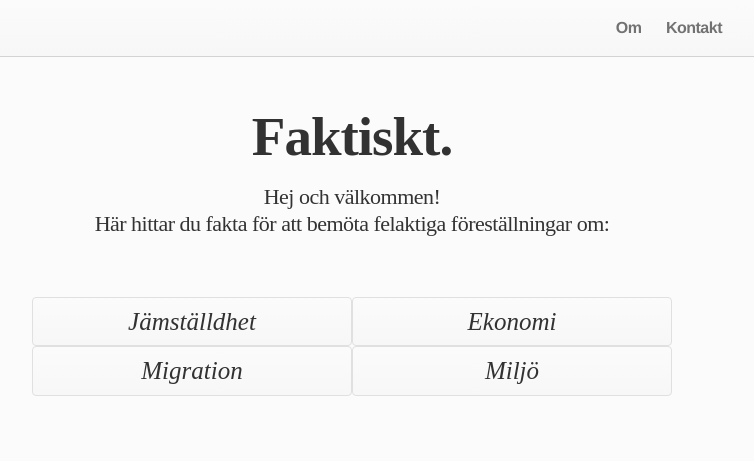
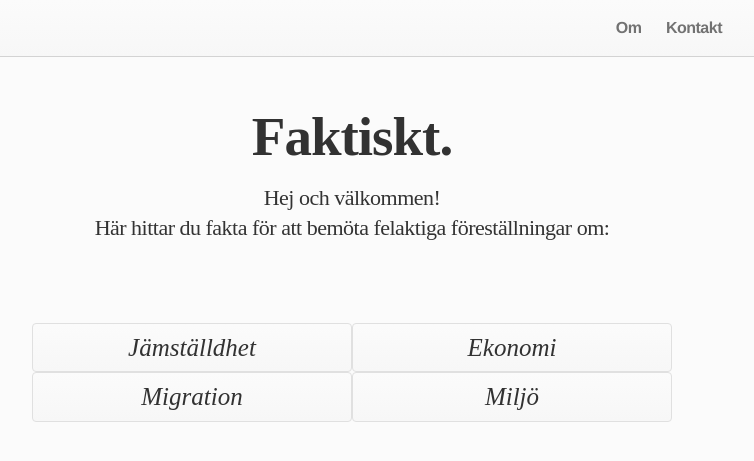
Before and after one commit to frigolitvarulv/faktiskt.github.io, a Jekyll site: the page built from index.html, in a window 1280 px wide. Shown: the top 461 px of the page, without its empty margins (288-1042 px from the left). Built offline with Jekyll 4.4.1, drawn with Linux system fonts in a browser that asks for light colours; nearby versions of some CDN libraries; Markdown is read by kramdown in place of the engine named in the settings.

Commit message:
Layout updates..

```diff
--- a/_layouts/index.html
+++ b/_layouts/index.html
@@ -1,7 +1,9 @@
 ---
 layout: page
 ---
-<div class="index">
+
+<div class="row">
+  <div class="index col-xs-12 col-md-6 col-md-offset-3">
 
   {{ content }}
 
@@ -21,3 +23,4 @@
     {% endfor %}
     </ul>
   </div>
+</div><!--row-->
--- a/_layouts/page.html
+++ b/_layouts/page.html
@@ -1,9 +1,9 @@
 ---
 layout: default
 ---
-<div class="post">
+<div class="row post">
 
-  <header class="post-header">
+  <header class="col-xs-12 post-header text-center">
     <h1>{{ page.title }}</h1>
   </header>
 
--- a/_layouts/post.html
+++ b/_layouts/post.html
@@ -5,7 +5,7 @@
 
 
 
-  <header class="col-xs-12 post-header">
+  <header class="col-xs-12 post-header text-center">
     <h1>{{ page.title }}</h1>
   </header>
 </div><!--col-->
--- a/css/custom.css
+++ b/css/custom.css
@@ -12,25 +12,25 @@
 #main-header {
 	letter-spacing: -1px;
 }
-.welcome-text {
-	line-height: 27px;
-	letter-spacing: -0.5px;
-}
 a:focus, a:hover {
 	text-decoration: none;
 }
-.post-header h1{
+.post-header h1 {
 	letter-spacing: 0;
-	text-align: center;
 }
-
 .site-bar .site-title {
 	margin: 0 auto;
 	padding-left: 15px;
 }
-
-.site-nav {
-	position: relative;
+@media all and (max-width: 600px) {
+	.site-nav {
+		position: relative;
+		top: 9.5px;
+		padding: 0;
+	}
+	.site-nav .menu-icon {
+		float: right;
+	}
 }
 .site-header {
 	border-bottom: 1px solid lightgray;
@@ -39,11 +39,13 @@
 }
 .main-block {
 	margin-top: 30px;
-	margin-bottom: 50px;
+	margin-bottom: 70px;
 }
 .main-block p {
 	font-size: 22px;
 	font-family: "Times New Roman", serif;
+	line-height: 30px;
+	letter-spacing: -0.5px;
 }
 .btn-custom {
 	border: 1px solid #e0e0e0;
--- a/index.html
+++ b/index.html
@@ -2,29 +2,16 @@
 layout: default
 ---
 
-<!--div class="home">
-  <h1>Faktiskt</h1>
-  <p>Hej och välkommen!</p>
-  <p>Här hittar du fakta för att bemöta felaktiga föreställningar om:</p>
-  <ul class="home-nav">
-    <li><a href="{{ "/jamstalldhet" | prepend: site.baseurl }}">Jämställdhet</a></li>
-    <li><a href="{{ "/miljo" | prepend: site.baseurl }}">Miljö</a></li>
-    <li><a href="{{ "/migration" | prepend: site.baseurl }}">Migration</a></li>
-    <li><a href="{{ "/ekonomi" | prepend: site.baseurl }}">Ekonomi</a></li>
-  </ul>
-  </div>
-</div-->
-
 <div class="row">
     <div class="col-xs-12 text-center main-block">
       <h1 id="main-header">Faktiskt.</h1>
-      <p class="welcome-text">Hej och välkommen!<br> Här hittar du fakta för att bemöta felaktiga föreställningar om:</p>
+      <p>Hej och välkommen!<br> Här hittar du fakta för att bemöta felaktiga föreställningar om:</p>
     </div>
   </div>
 
   <div class="row btn-row">
 
-    <div class="col-xs-6 col-sm-3 col-sm-offset-3 text-center main-btn">
+    <div class="col-xs-6 col-sm-3 col-sm-offset-3 main-btn">
 
       <a class="btn btn-custom btn-big btn-block" href="{{ "/jamstalldhet" | prepend: site.baseurl }}">Jämställdhet</a>
 
```
Lines whose indentation alone changed are shown as unchanged.
